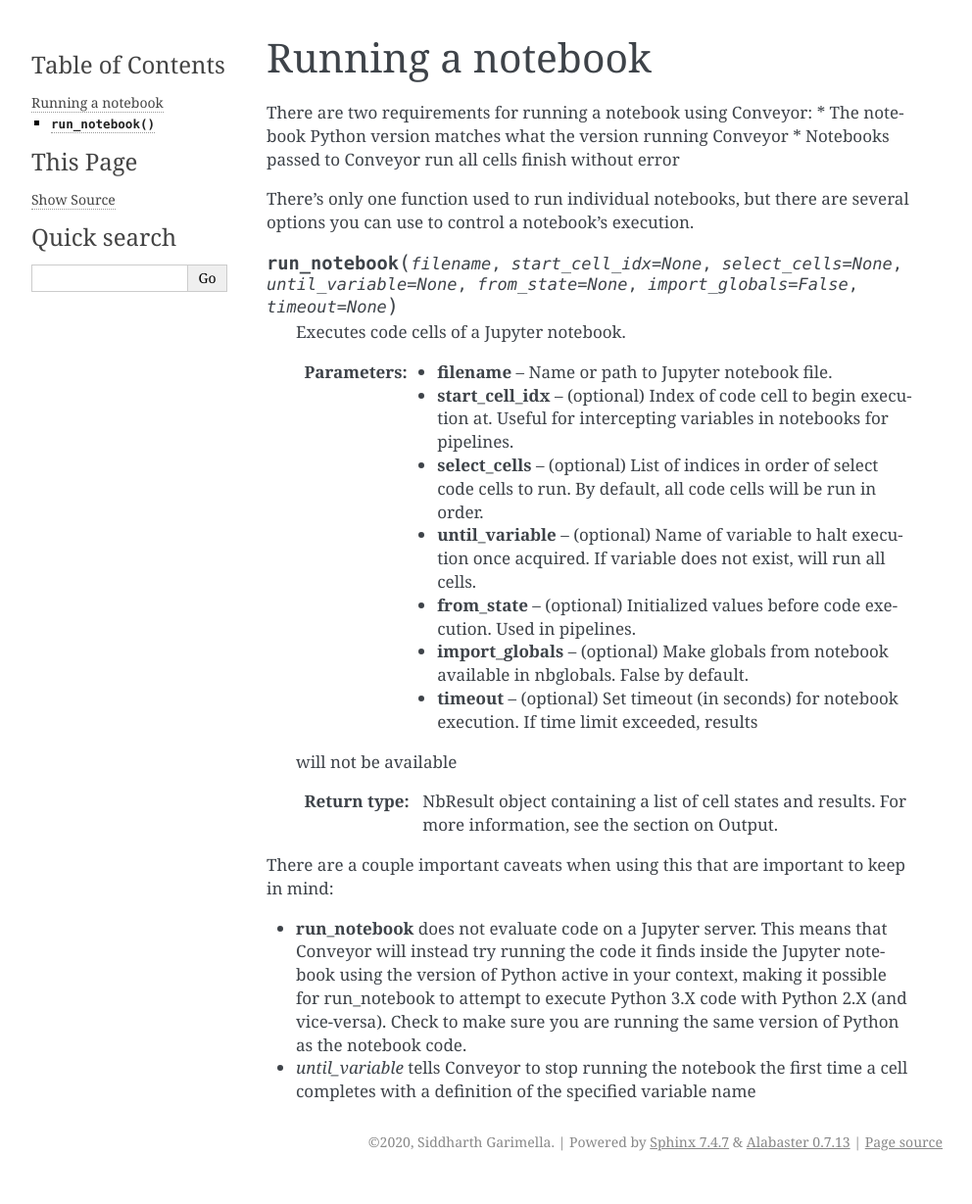
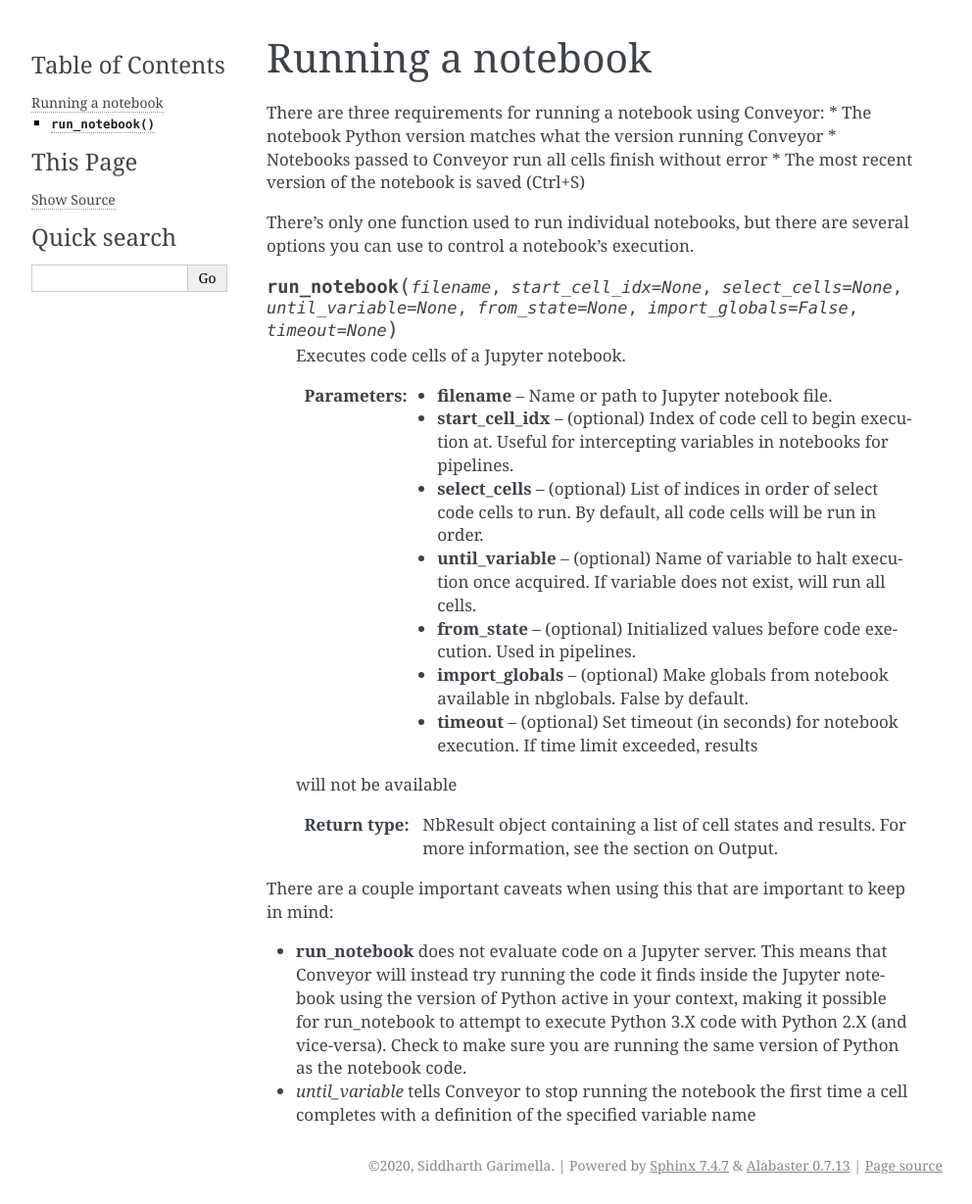
Before and after one commit to sidgarimella/conveyor, a Sphinx documentation site: the page built from docs/source/running_a_notebook.rst, in a window 1280 px wide. Shown: the whole page at 98% size, without its empty margins (148-1140 px from the left). Built offline with Sphinx 7.4.7, drawn with Linux system fonts in a browser that asks for light colours; before the commit the page ends 1205 px from its top, so only the background shows below that.

Commit message:
docs accuracy check

```diff
--- a/docs/source/installation.rst
+++ b/docs/source/installation.rst
@@ -5,4 +5,4 @@ Conveyor is available on PyPi as jupyter-conveyor. Install it with pip by runnin
 
   `pip install jupyter-conveyor`
 
-While Conveyor should work for any version of Python 2.7 or above, it will be better supported for Python 3+.
+This library is compatible with any version Python 3.5+.
--- a/docs/source/running_a_notebook.rst
+++ b/docs/source/running_a_notebook.rst
@@ -1,9 +1,10 @@
 Running a notebook
 ==================
 
-There are two requirements for running a notebook using Conveyor:
+There are three requirements for running a notebook using Conveyor:
 * The notebook Python version matches what the version running Conveyor
 * Notebooks passed to Conveyor run all cells finish without error
+* The most recent version of the notebook is saved (Ctrl+S)
 
 There's only one function used to run individual notebooks, but there are several options you can use to control a notebook's execution.
 
```
